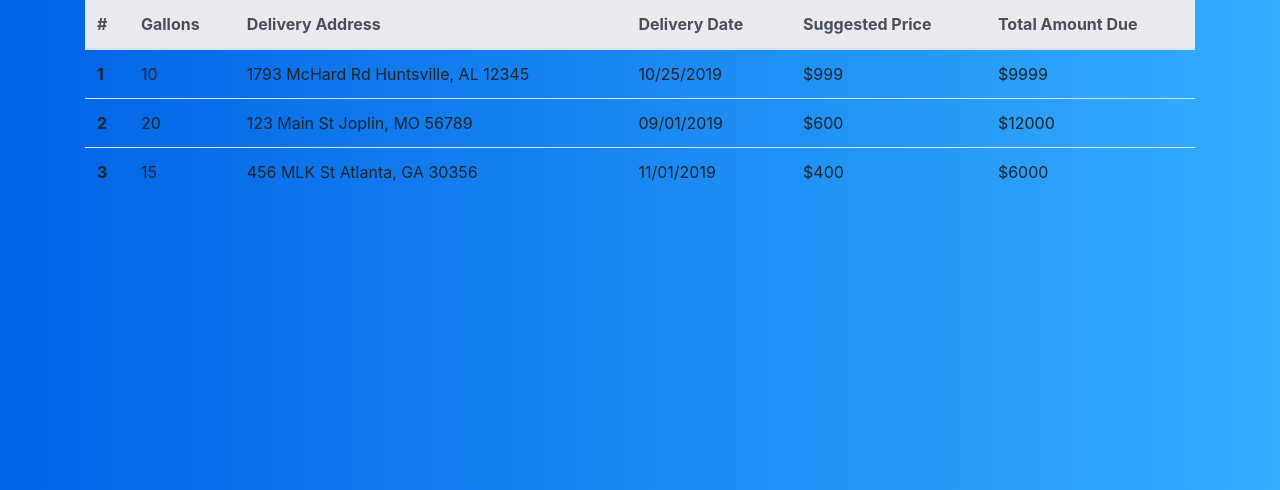
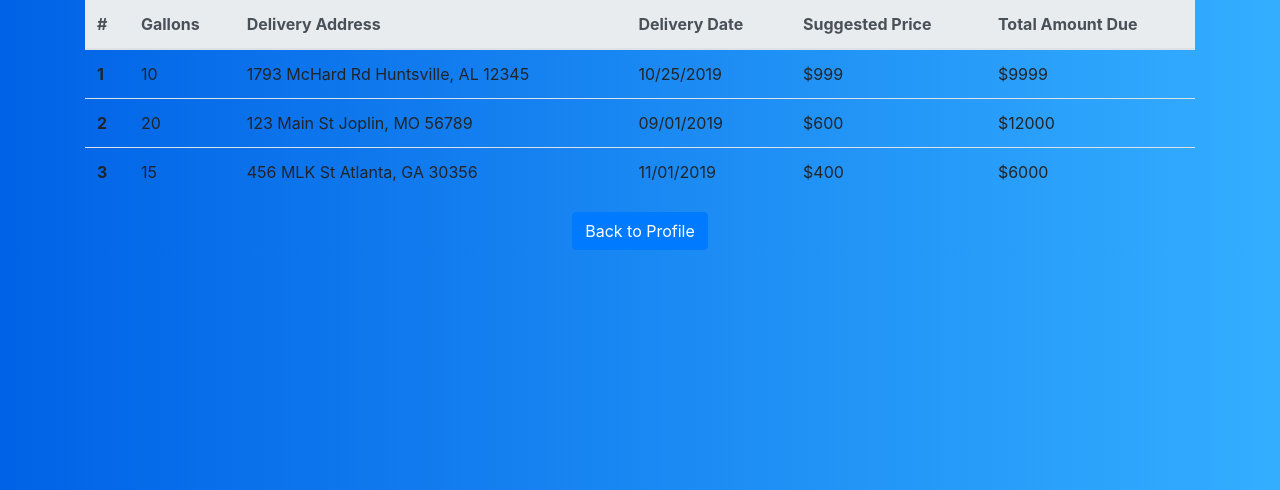
Before and after one commit to Cklewis/FuelPredict.github.io, a Python web app: template Templates/fqHistory.html in a window 1280 px wide. Shown: the part 168-658 px from the top of the page. Run offline with Jinja, Linux system fonts and the light colour scheme; the template is opened without the code that fills it, so the values that code supplies are empty; some libraries are stand-ins or nearby versions.

Commit message:
Moved Firebase code in specific folder and added back button to fuelquote history

```diff
--- a/Static/fqHistory.css
+++ b/Static/fqHistory.css
@@ -7,3 +7,7 @@ body {
       margin-top:10%;
 
   }
+
+.back {
+    text-align: center;
+}
--- a/Templates/fqHistory.html
+++ b/Templates/fqHistory.html
@@ -10,6 +10,12 @@
   <link rel="stylesheet" href="https://maxcdn.bootstrapcdn.com/bootstrap/4.0.0/css/bootstrap.min.css"
     integrity="sha384-Gn5384xqQ1aoWXA+058RXPxPg6fy4IWvTNh0E263XmFcJlSAwiGgFAW/dAiS6JXm" crossorigin="anonymous">
   <link rel="stylesheet" href="../Static/fqHistory.css">
+
+  <script>
+    function goBack() {
+      window.history.back()
+    }
+  </script>
 </head>
 
 <body>
@@ -127,7 +133,10 @@
     </div>
   </div>
 
-
+  <div class="back" action="fuelQuote.html">
+    <Submit Button>
+      <button type="submit" class="btn btn-primary" onclick="history.back()">Back to Profile</button>
+  </div>
 
 </body>
 
```
Also changed, not shown: Firestore/database.rules.json (renamed from database.rules.json), Firestore/firebase.json (renamed from firebase.json), Firestore/index.html (renamed from index.html), 4 other files. Lines whose indentation alone changed are shown as unchanged.
